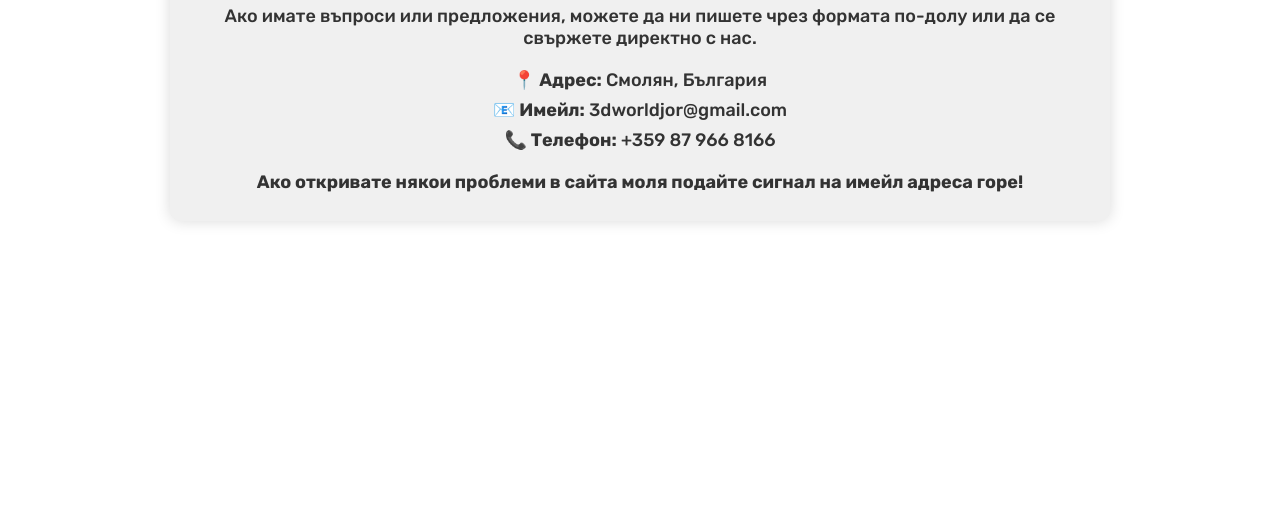
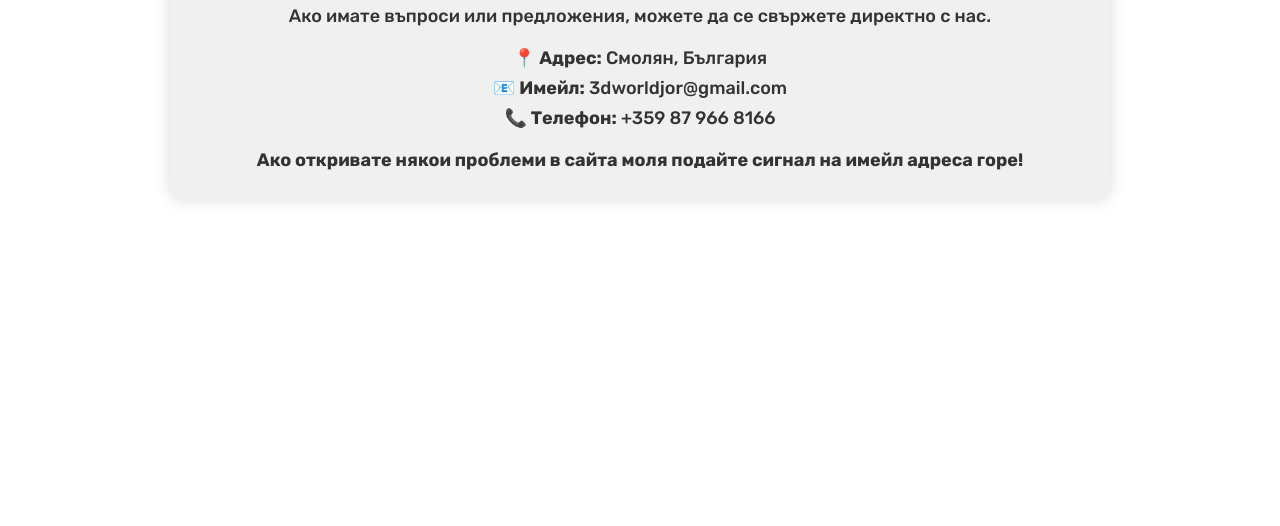
Before and after one commit to 3dWORLDJC/3dworld, a plain HTML site: page contacts.html in a window 1280 px wide. Shown: the part 274-800 px from the top of the page. Drawn offline with Linux system fonts and the light colour scheme.

Commit message:
3D World Site Upload
Patch #5

```diff
--- a/contacts.html
+++ b/contacts.html
@@ -237,7 +237,7 @@
   <!-- Content -->
   <div class="content">
     <h1>Свържете се с нас</h1>
-    <p>Ако имате въпроси или предложения, можете да ни пишете чрез формата по-долу или да се свържете директно с нас.</p>
+    <p>Ако имате въпроси или предложения, можете да се свържете директно с нас.</p>
 
     <!-- Contact Info -->
     <div class="contact-info">
```
Also changed, not shown: index.html (+1 -1 lines).
